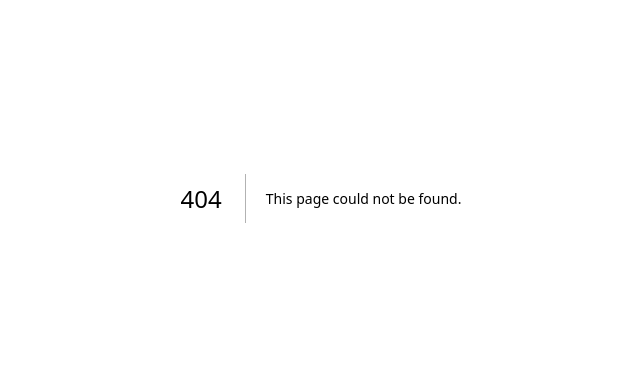
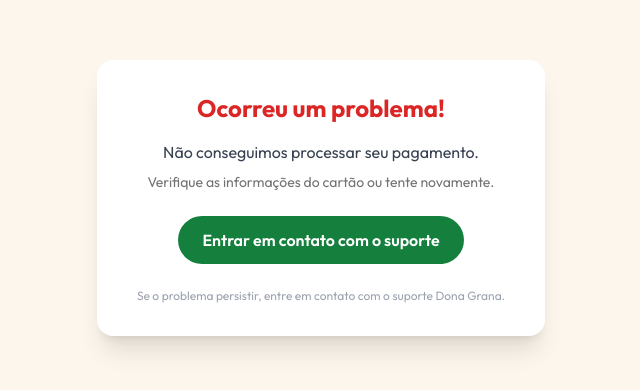
Before and after one commit to odutrajs/FinanceApp, a Next.js app: page /failedPayment in a window 1280 px wide. Before the commit this address had no page. Shown: the part 202-592 px from the top of the page, without its empty margins (319-959 px from the left). Built offline with nearby package versions, Linux system fonts and the light colour scheme.

Commit message:
feat: create payment pages

```diff
--- a/app/(auth)/sign-in/[[...sign-in]]/page.tsx
+++ b/app/(auth)/sign-in/[[...sign-in]]/page.tsx
@@ -30,11 +30,6 @@ export default function Page() {
   const { mutate: loginMutate, isPending } = useMutation({
     mutationFn: loginUser,
     onSuccess(data) {
-      toast({
-        title: "Login realizado com sucesso",
-        description: `Bem-vindo de volta`,
-      });
-
       localStorage.setItem("token", data.token);
       router.push("/dashboard");
     },
--- /dev/null
+++ b/app/(routes)/failedPayment/page.tsx
@@ -0,0 +1,33 @@
+"use client";
+
+import Link from "next/link";
+
+export default function FailurePage() {
+  return (
+    <div className="min-h-screen bg-[#FDF6EC] flex items-center justify-center px-4">
+      <div className="bg-white rounded-2xl shadow-xl max-w-md w-full p-8 text-center">
+        <h1 className="text-2xl font-bold text-red-600">
+          Ocorreu um problema!
+        </h1>
+        <p className="mt-4 text-gray-700">
+          Não conseguimos processar seu pagamento.
+        </p>
+        <p className="mt-2 text-sm text-muted-foreground">
+          Verifique as informações do cartão ou tente novamente.
+        </p>
+
+        <Link
+          href="https://wa.me/5541998145494"
+          target="_blank"
+          className="inline-block mt-6 px-6 py-3 rounded-full bg-green-700 hover:bg-green-800 text-white font-semibold transition-colors"
+        >
+          Entrar em contato com o suporte
+        </Link>
+
+        <p className="text-xs text-gray-400 mt-6">
+          Se o problema persistir, entre em contato com o suporte Dona Grana.
+        </p>
+      </div>
+    </div>
+  );
+}
--- /dev/null
+++ b/app/(routes)/sucessPayment/page.tsx
@@ -0,0 +1,33 @@
+"use client";
+
+import Link from "next/link";
+
+export default function SuccessPage() {
+  return (
+    <div className="min-h-screen bg-[#FDF6EC] flex items-center justify-center px-4">
+      <div className="bg-white rounded-2xl shadow-xl max-w-md w-full p-8 text-center">
+        <h1 className="text-2xl font-bold text-green-700">
+          Pagamento confirmado!
+        </h1>
+        <p className="mt-4 text-gray-700">
+          Sua assinatura foi ativada com sucesso.
+        </p>
+        <p className="mt-2 text-sm text-muted-foreground">
+          Agora você pode usar o assistente financeiro direto no WhatsApp!
+        </p>
+
+        <Link
+          href="https://wa.me/5541998145494"
+          target="_blank"
+          className="inline-block mt-6 px-6 py-3 rounded-full bg-green-700 hover:bg-green-800 text-white font-semibold transition-colors"
+        >
+          Ir para o WhatsApp
+        </Link>
+
+        <p className="text-xs text-gray-400 mt-6">
+          Em caso de dúvidas, entre em contato com o suporte Dona Grana.
+        </p>
+      </div>
+    </div>
+  );
+}
--- a/app/_components/Hero/HeroSection.jsx
+++ b/app/_components/Hero/HeroSection.jsx
@@ -21,7 +21,7 @@ const HeroSection = () => {
           <div className="mt-10 flex justify-center gap-6 flex-wrap">
             <IphoneMockup type="image" imageSrc="/printWhats.jpeg" />
             <IphoneMockup videoSrc="/video123.mp4" />
-            <IphoneMockup type="image" imageSrc="/printWhats.jpeg" />
+            <IphoneMockup type="image" imageSrc="/printDash.jpeg" />
           </div>
           <div className="mt-8 flex flex-wrap justify-center gap-4">
             <a
--- a/configs/api.ts
+++ b/configs/api.ts
@@ -14,7 +14,7 @@ api.interceptors.response.use(
   async (error) => {
     const message = error?.response?.data?.error;
 
-    if (message === "Token inválido ou expirado.") {
+    if (message === "Token inválido ou ausente") {
       localStorage.removeItem("accessToken");
       window.location.href = "/sign-in";
       return;
```
Also changed, not shown: public/printDash.jpeg (added).
